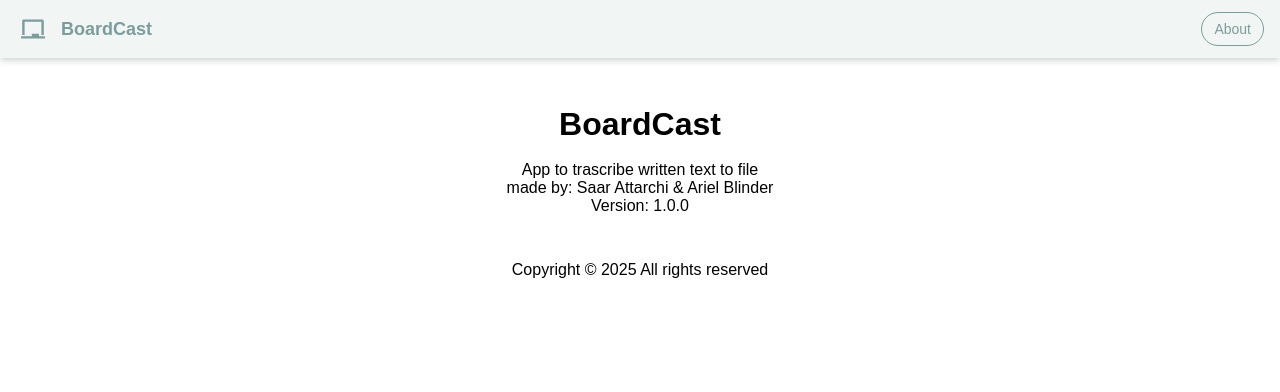
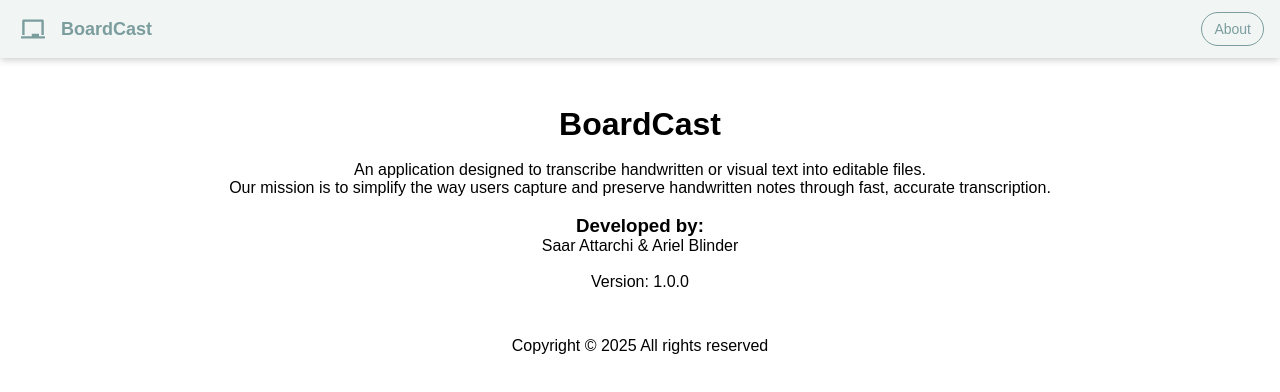
Before and after one commit to ArielBlinder/Real-Time-Whiteboard-Transcription-System, a React (Vite) app in the folder frontend/: page /about in a window 1280 px wide. Shown: the top 392 px of the page. Built offline with nearby package versions, Linux system fonts and the light colour scheme.

Commit message:
about page updated

```diff
--- a/frontend/src/pages/About.jsx
+++ b/frontend/src/pages/About.jsx
@@ -2,8 +2,17 @@ function About() {
   return (
     <div>
       <h1>BoardCast</h1><br></br>
-      <p>App to trascribe written text to file</p>
-      <p>made by: Saar Attarchi & Ariel Blinder</p>
+      <p>An application designed to transcribe handwritten or visual text into editable files.</p>
+      <p>Our mission is to simplify the way users capture and preserve handwritten notes through fast, accurate transcription.</p>
+      <br />
+
+       <h3>Developed by:</h3>
+
+        Saar Attarchi &
+        Ariel Blinder
+        <br></br>
+        <br></br>
+
       <p>Version: 1.0.0</p><br></br><br></br>
     </div>
   )
```
